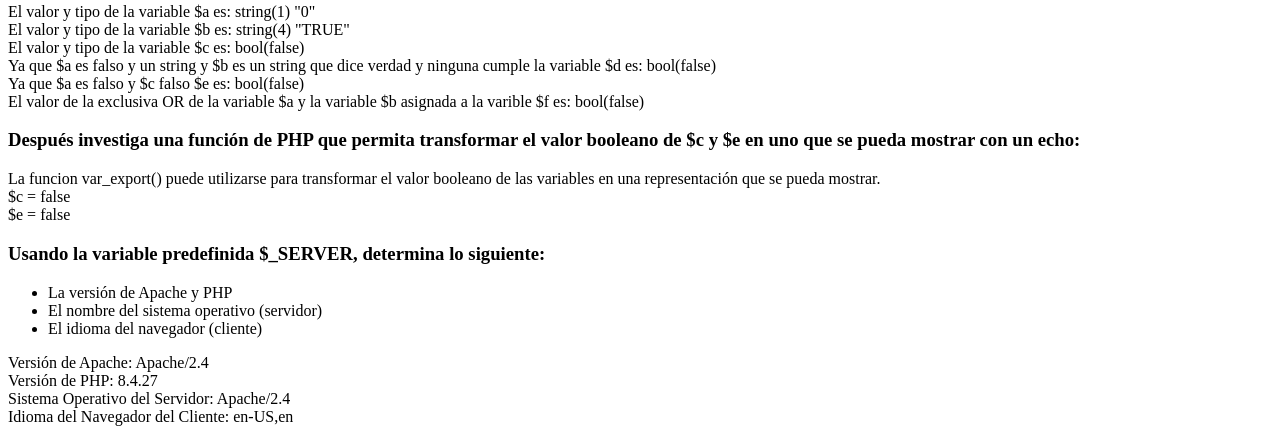
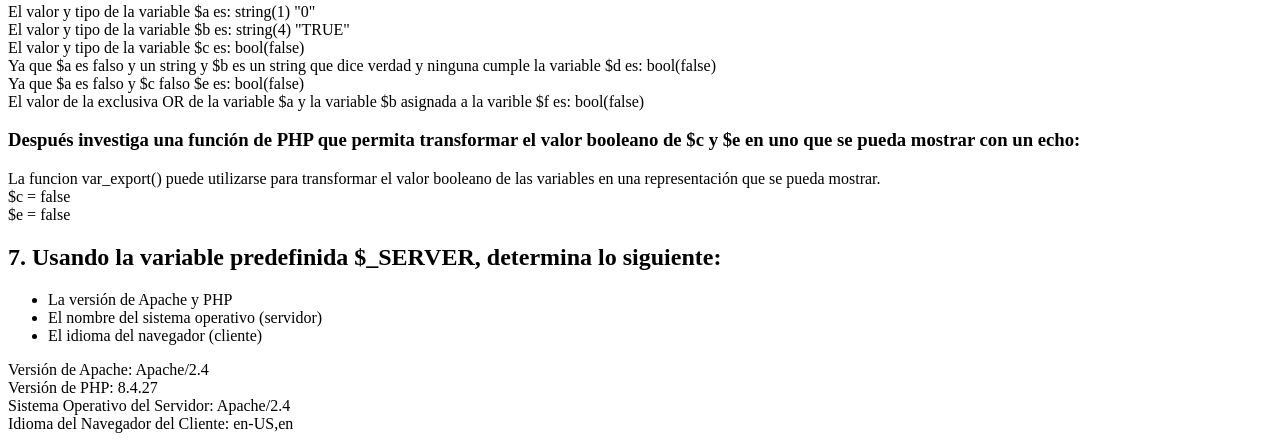
Before and after one commit to NeoFG/tecweb, a PHP site: page / in a window 1280 px wide. Shown: the part 1907-2348 px from the top of the page. Run offline with PHP 8.4, Linux system fonts and the light colour scheme.

Commit message:
Commit final de la practica 3

```diff
--- a/practicas/p03/index.php
+++ b/practicas/p03/index.php
@@ -236,7 +236,7 @@
         echo "\$e = " . var_export($e, true) . "<br>";
     ?>
 
-    <h3>Usando la variable predefinida $_SERVER, determina lo siguiente:</h3>
+    <h2>7. Usando la variable predefinida $_SERVER, determina lo siguiente:</h2>
     <ul>
         <li>La versión de Apache y PHP</li>
         <li>El nombre del sistema operativo (servidor)</li>
```
